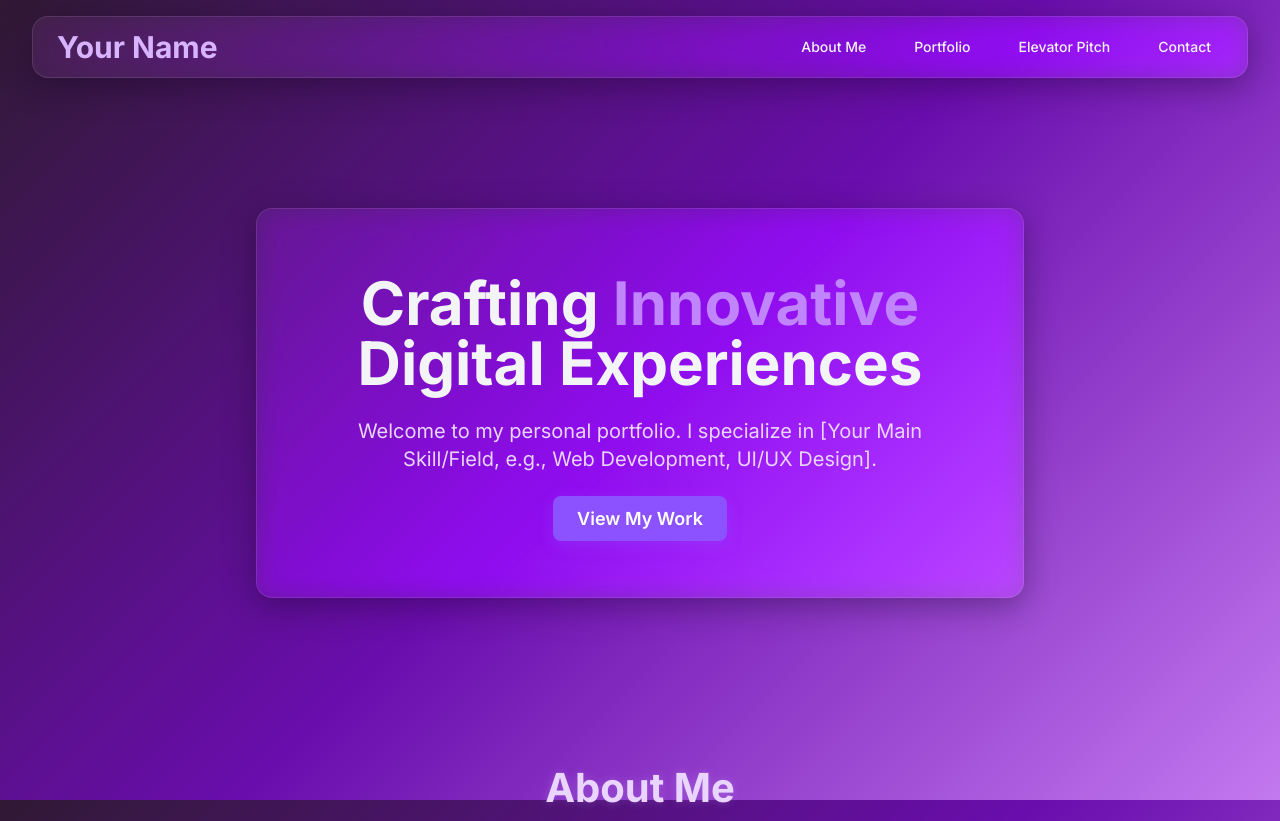
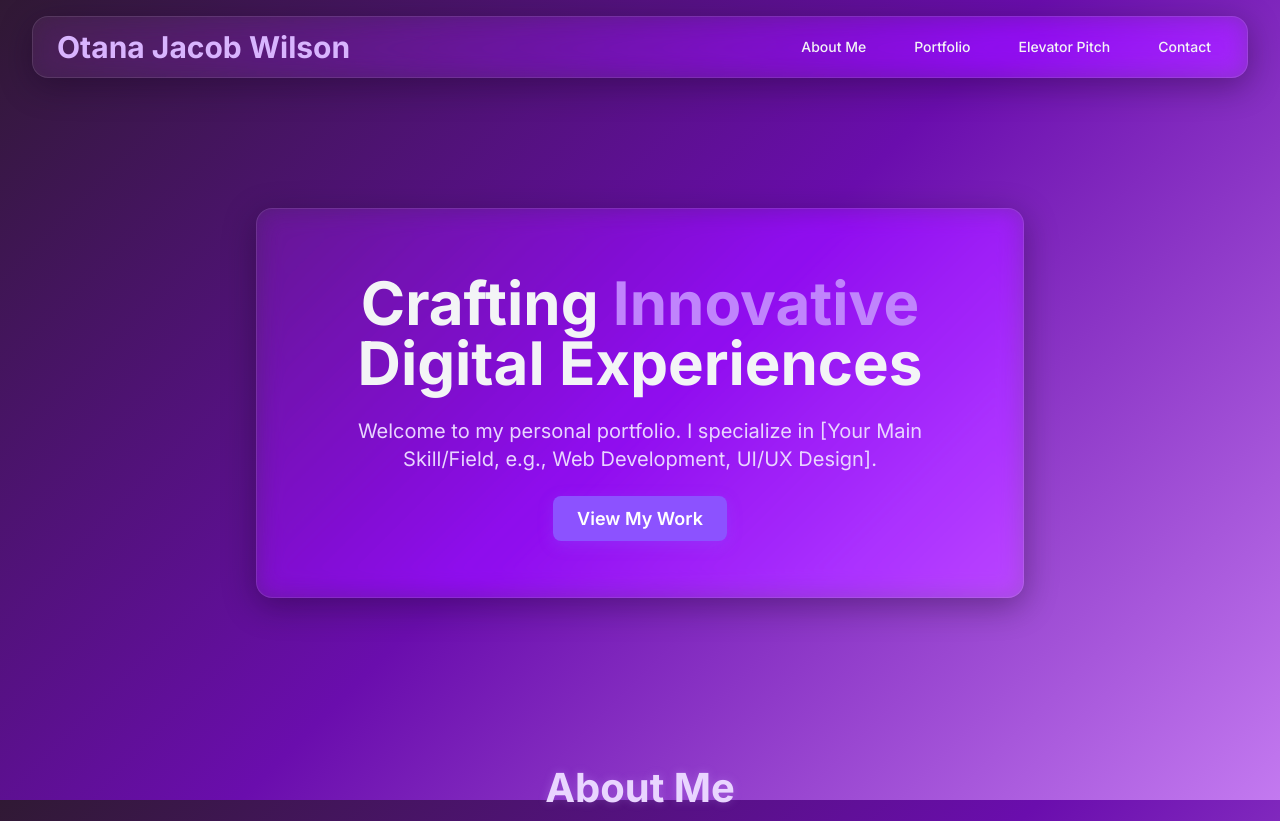
Before and after one commit to fixeg683/portfolio_node.js, a plain HTML site: page index.html in a window 1280 px wide. Shown: the top 821 px of the page. Drawn offline with nearby package versions, Linux system fonts and the light colour scheme.

Commit message:
Update index.html

```diff
--- a/index.html
+++ b/index.html
@@ -122,7 +122,7 @@
 
     <header class="fixed top-0 left-0 right-0 z-50 transition-all duration-300 glass-effect mx-2 sm:mx-4 md:mx-6 lg:mx-8 mt-2 sm:mt-4">
         <div class="container mx-auto px-4 sm:px-6 py-3 flex justify-between items-center">
-            <a href="#" class="text-2xl sm:text-3xl font-bold text-purple-300 hover:text-purple-200 transition-colors">Your Name</a>
+            <a href="#" class="text-2xl sm:text-3xl font-bold text-purple-300 hover:text-purple-200 transition-colors">Otana Jacob Wilson</a>
             <nav class="hidden md:flex space-x-6 items-center">
                 <a href="#about" class="hover:text-purple-200 transition-colors px-3 py-2 rounded-md text-sm font-medium">About Me</a>
                 <a href="#portfolio" class="hover:text-purple-200 transition-colors px-3 py-2 rounded-md text-sm font-medium">Portfolio</a>
```
